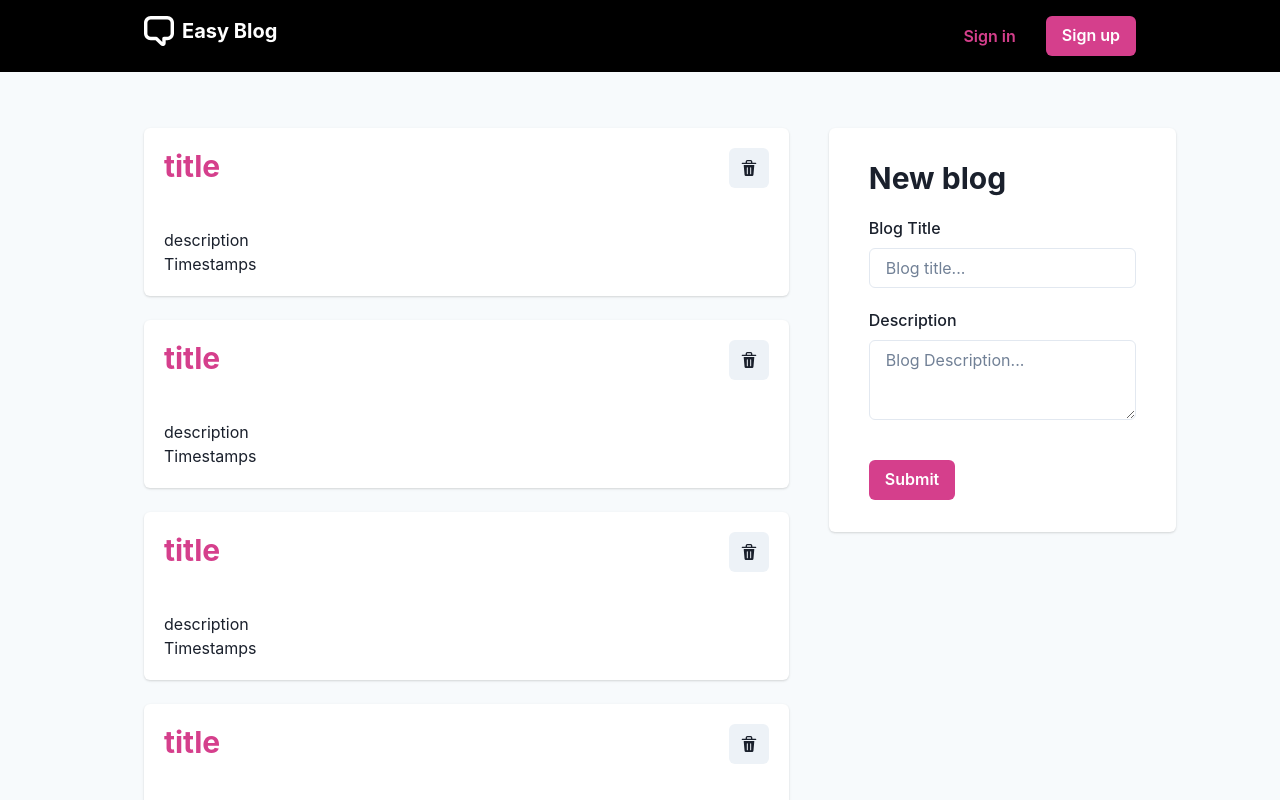
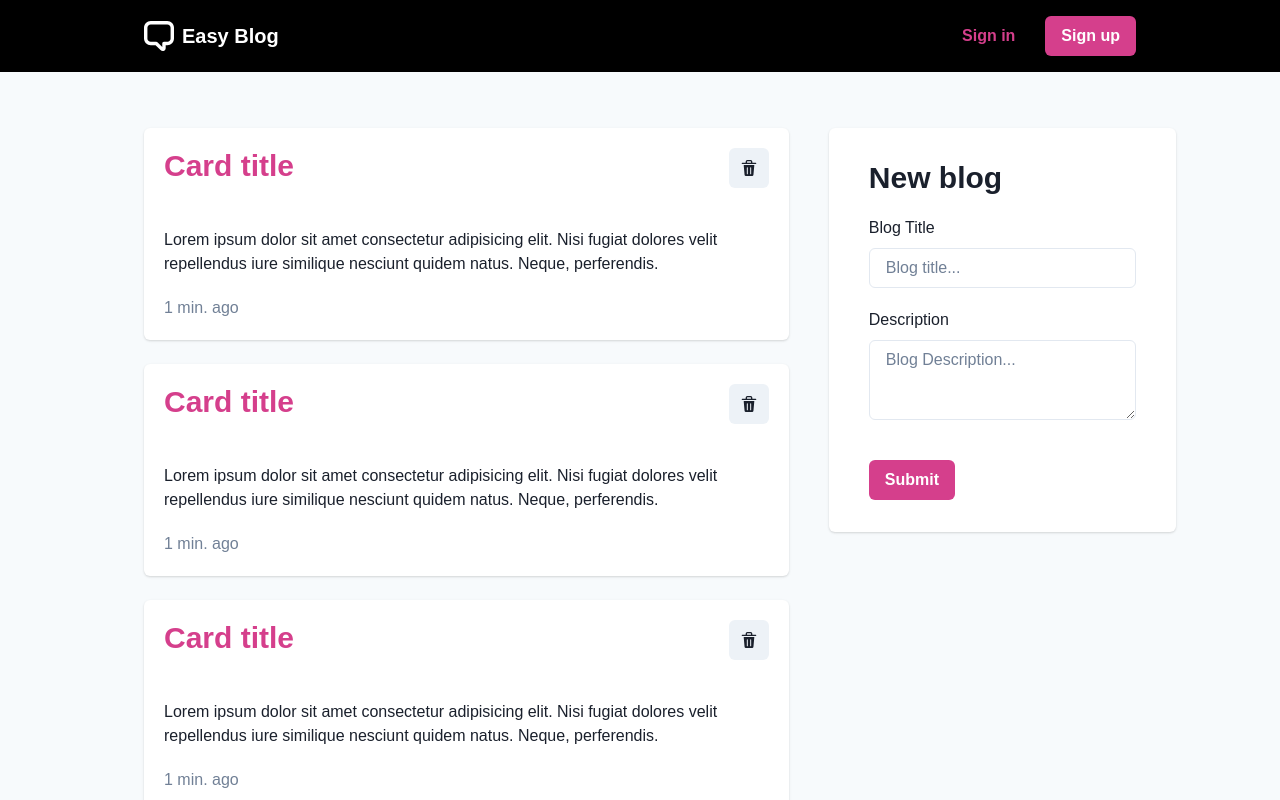
Before and after one commit to GavinITP/mern-easy-post, a React (Vite) app in the folder frontend/: page / in a window 1280 px wide. Shown: the top 800 px of the page. Built offline with nearby package versions, Linux system fonts and the light colour scheme.

Commit message:
set up font

```diff
--- a/frontend/package.json
+++ b/frontend/package.json
@@ -13,6 +13,7 @@
     "@chakra-ui/react": "^2.7.1",
     "@emotion/react": "^11.11.1",
     "@emotion/styled": "^11.11.0",
+    "@fontsource-variable/noto-sans-thai": "^5.0.3",
     "framer-motion": "^10.12.17",
     "react": "^18.2.0",
     "react-dom": "^18.2.0",
--- a/frontend/src/components/BlogCard.tsx
+++ b/frontend/src/components/BlogCard.tsx
@@ -16,8 +16,8 @@ const BlogCard = () => {
     <Card>
       <CardHeader>
         <Flex>
-          <Heading size="lg" color="pink.500">
-            title
+          <Heading fontWeight="bold" size="lg" color="pink.500">
+            Card title
           </Heading>
 
           <Spacer />
@@ -27,8 +27,12 @@ const BlogCard = () => {
       </CardHeader>
 
       <CardBody>
-        <Text>description</Text>
-        <Text>Timestamps</Text>
+        <Text mb={5}>
+          Lorem ipsum dolor sit amet consectetur adipisicing elit. Nisi fugiat
+          dolores velit repellendus iure similique nesciunt quidem natus. Neque,
+          perferendis.
+        </Text>
+        <Text color="gray.500">1 min. ago</Text>
       </CardBody>
     </Card>
   );
--- a/frontend/src/components/Navbar.tsx
+++ b/frontend/src/components/Navbar.tsx
@@ -14,7 +14,7 @@ const Navbar = () => {
     <Flex bgColor="black" color="white" h="4.5rem" alignItems="center" mb={14}>
       <Container maxW="5xl">
         <Flex>
-          <Flex gap="0.5rem">
+          <Flex gap="0.5rem" alignItems="center">
             <ChatIcon boxSize={30} />
             <Text fontSize="xl" fontWeight="bold">
               Easy Blog
--- a/frontend/src/main.tsx
+++ b/frontend/src/main.tsx
@@ -1,11 +1,20 @@
 import React from "react";
 import ReactDOM from "react-dom/client";
 import App from "./App.tsx";
-import { ChakraProvider } from "@chakra-ui/react";
+import { ChakraProvider, extendTheme } from "@chakra-ui/react";
+
+import "@fontsource-variable/noto-sans-thai";
+
+const theme = extendTheme({
+  fonts: {
+    heading: `'Noto Sans Thai Variable', sans-serif`,
+    body: `'Noto Sans Thai Variable', sans-serif`,
+  },
+});
 
 ReactDOM.createRoot(document.getElementById("root") as HTMLElement).render(
   <React.StrictMode>
-    <ChakraProvider>
+    <ChakraProvider theme={theme}>
       <App />
     </ChakraProvider>
   </React.StrictMode>
```
Also changed, not shown: 1 other file (tests, documents, lock files or other folders).
